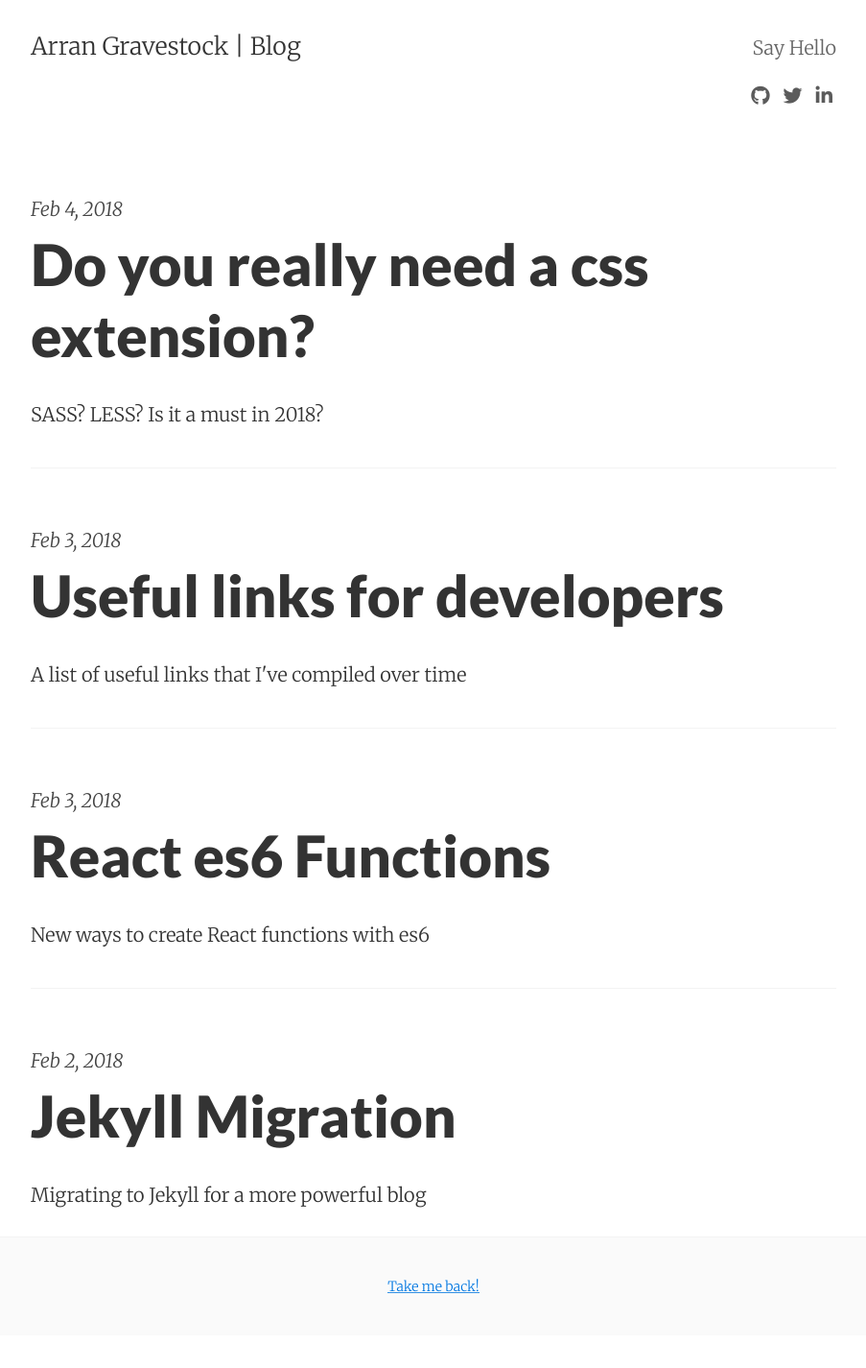
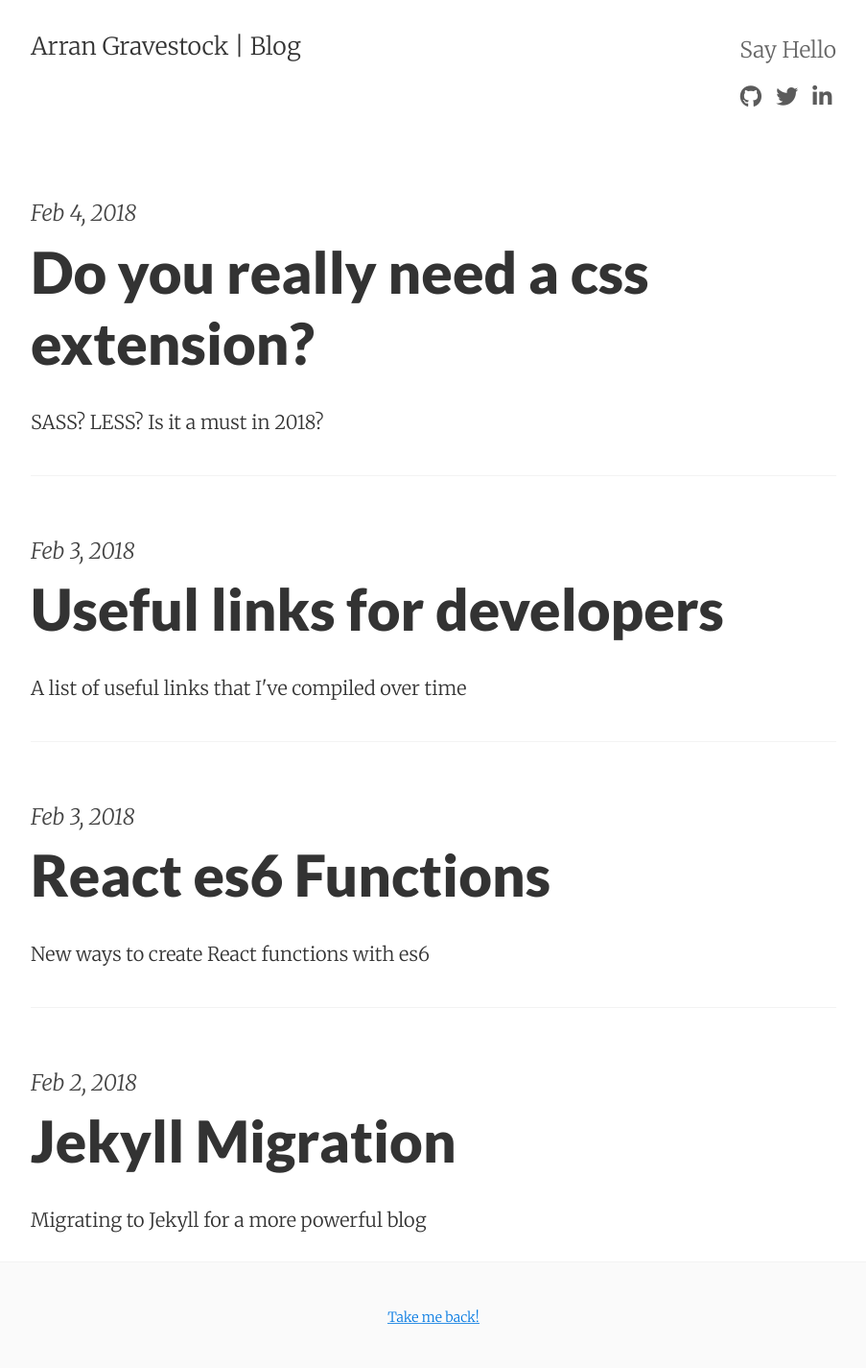
Before and after one commit to ArranGravestock/blog, a Jekyll site: the page built from index.html, in a window 1280 px wide. Shown: the whole page at 96% size, without its empty margins (188-1091 px from the left). Built offline with Jekyll 4.4.1, drawn with Linux system fonts in a browser that asks for light colours; nearby versions of some CDN libraries; the list of posts is cut into pages by our own code; before the commit the page ends 1391 px from its top, so only the background shows below that.

Commit message:
-fix base font to 1rem

```diff
--- a/_sass/_variables.scss
+++ b/_sass/_variables.scss
@@ -10,9 +10,9 @@ $monospace-font-family: 'Source Code Pro', Consolas, monospace !default;
 $h1: 2.998rem !default;
 $h2: 1.5rem !default;
 $h3: 1.25rem !default;
-$h4: 1rem !default;
-$h5: .875rem !default;
-$h6: .75rem !default;
+$h4: 1.15rem !default;
+$h5: 1.1rem !default;
+$h6: 1rem !default;
 $h00: 4rem !default;
 $h0: 3rem !default;
 $h00-responsive: 8vw !default;
@@ -118,4 +118,4 @@ $footer-padding: $space-3;
 $footer-color: #7a7a7a;
 $footer-bg-color: #fafafa;
 $footer-font-weight: 300;
-$footer-font-size: .75rem;
+$footer-font-size: 1rem;
```
